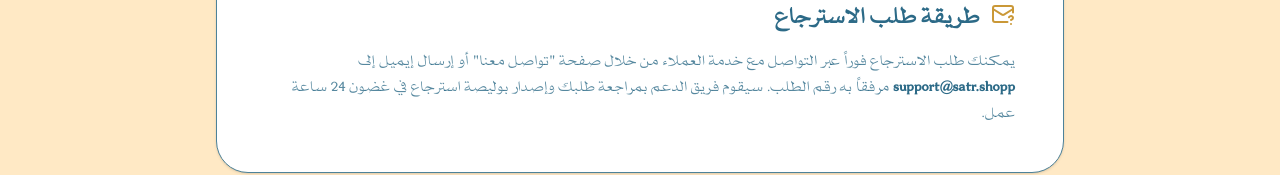
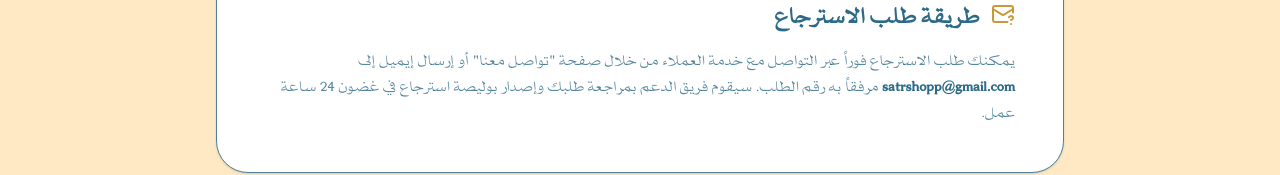
Before and after one commit to satrshop/satrshop, a Next.js app: page /returns in a window 1280 px wide. Shown: the part 711-886 px from the top of the page. Built offline with nearby package versions, Linux system fonts and the light colour scheme; no server answers.

Commit message:
final: Update contact email and finalize styles for production

```diff
--- a/src/app/returns/page.tsx
+++ b/src/app/returns/page.tsx
@@ -42,7 +42,7 @@ export default function ReturnsPage() {
           <div>
             <h3 className="text-2xl font-bold text-[#2C6A87] mb-4 flex items-center gap-3"><MailQuestion className="text-secondary" /> طريقة طلب الاسترجاع</h3>
             <p className="text-[#2C6A87]/80 font-medium leading-relaxed">
-               يمكنك طلب الاسترجاع فوراً عبر التواصل مع خدمة العملاء من خلال صفحة "تواصل معنا" أو إرسال إيميل إلى <span className="font-bold text-[#2C6A87]">support@satr.shopp</span> مرفقاً به رقم الطلب. سيقوم فريق الدعم بمراجعة طلبك وإصدار بوليصة استرجاع في غضون 24 ساعة عمل.
+              يمكنك طلب الاسترجاع فوراً عبر التواصل مع خدمة العملاء من خلال صفحة "تواصل معنا" أو إرسال إيميل إلى <span className="font-bold text-[#2C6A87]">satrshopp@gmail.com</span> مرفقاً به رقم الطلب. سيقوم فريق الدعم بمراجعة طلبك وإصدار بوليصة استرجاع في غضون 24 ساعة عمل.
             </p>
           </div>
         </motion.div>
```
Lines whose indentation alone changed are shown as unchanged.
